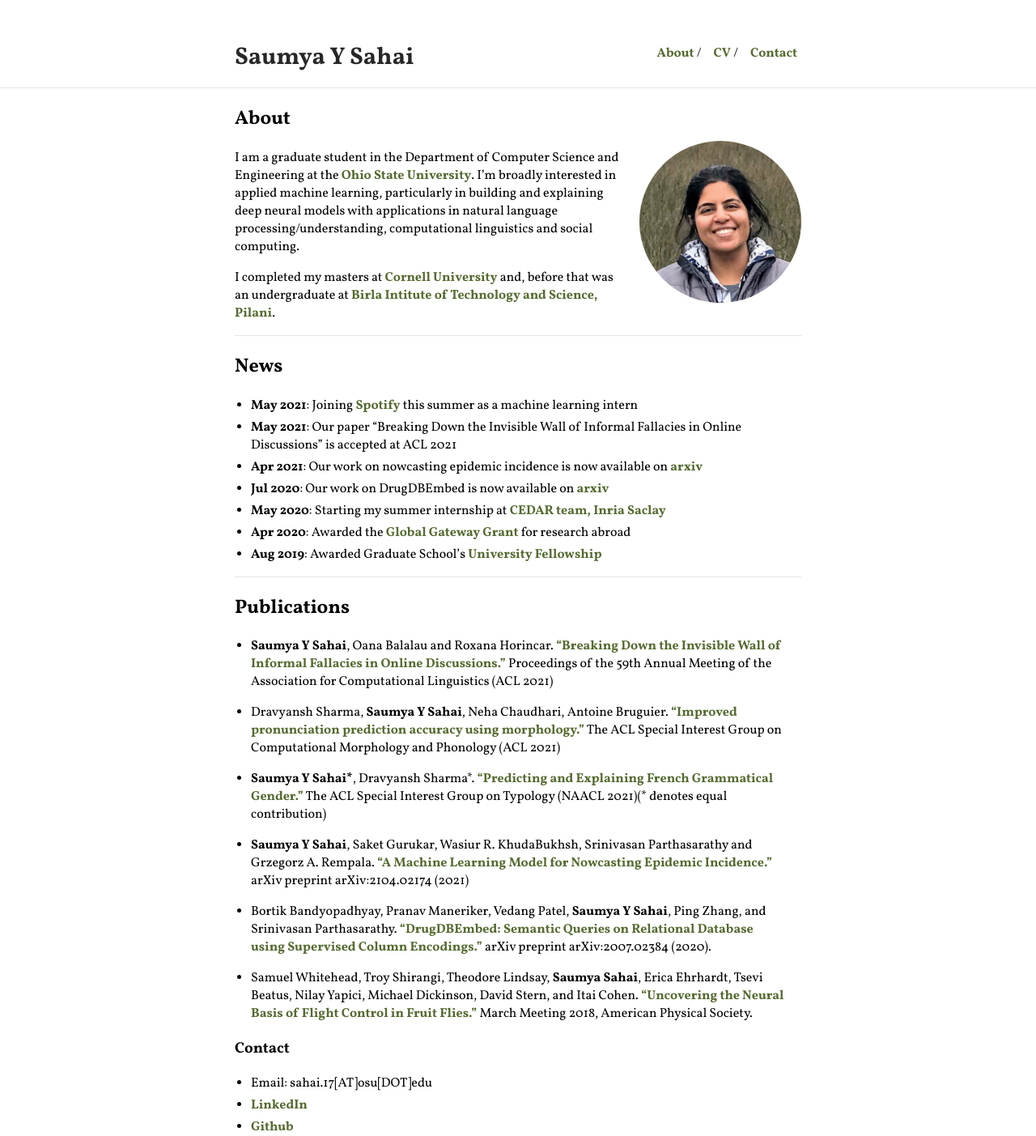
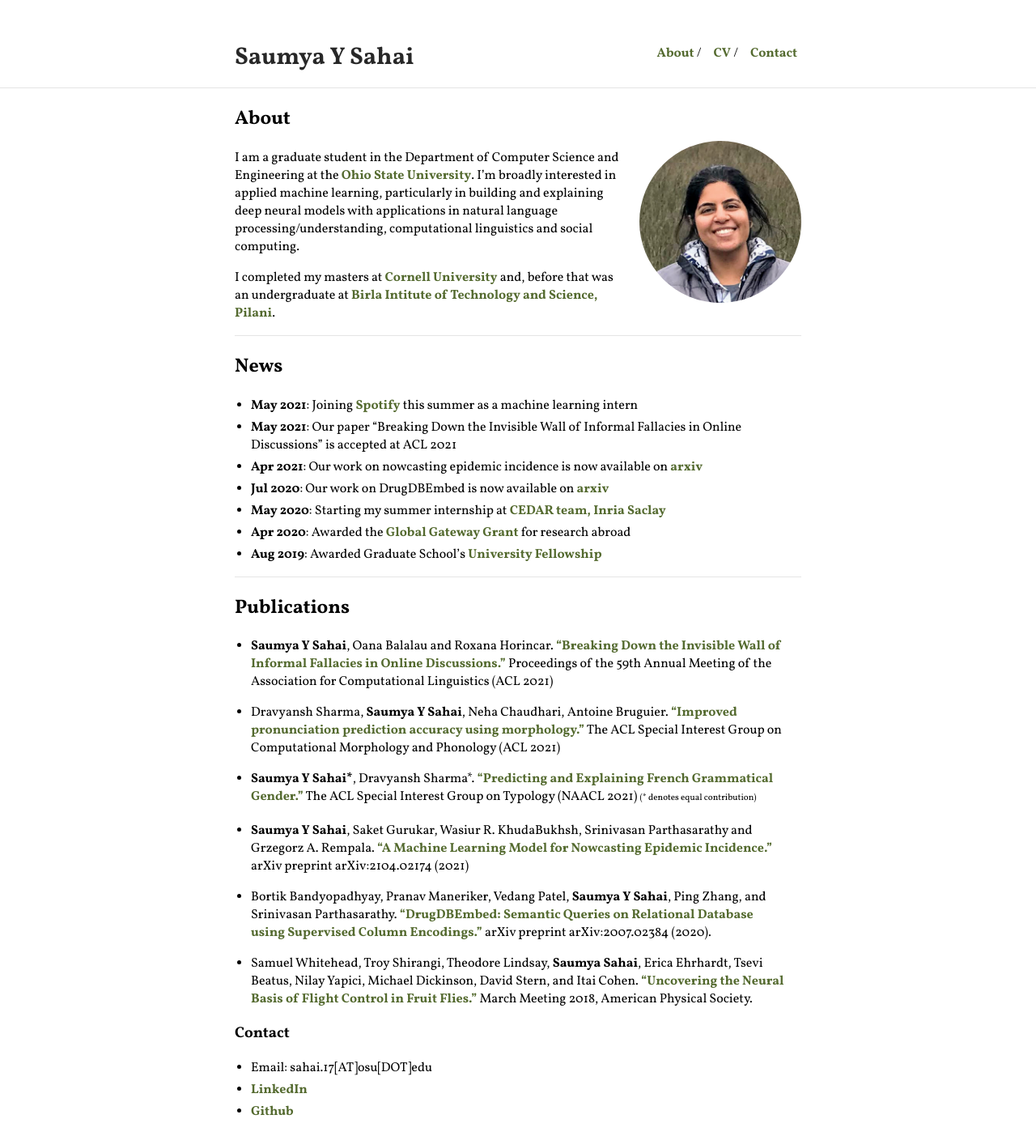
Before and after one commit to sahaisaumya/sahaisaumya.github.io, a Jekyll site: the page built from index.md, in a window 1280 px wide. Shown: the whole page at 81% size. Built offline with Jekyll 4.4.1, drawn with Linux system fonts in a browser that asks for light colours; our own code applies the rules of GitHub Pages for plain Markdown files.

```diff
--- a/index.md
+++ b/index.md
@@ -31,7 +31,7 @@ I completed my masters at [Cornell University](https://www.cornell.edu/) and, be
 
 * Dravyansh Sharma, **Saumya Y Sahai**, Neha Chaudhari, Antoine Bruguier. ["Improved pronunciation prediction accuracy using morphology."](https://drive.google.com/file/d/1_DcbGBmwcE4OiOKi6wHd6WZyM7ofXzzM/view?usp=sharing) The ACL Special Interest Group on Computational Morphology and Phonology (ACL 2021)
 
-* **Saumya Y Sahai\***, Dravyansh Sharma*. ["Predicting and Explaining French Grammatical Gender."](https://www.aclweb.org/anthology/2021.sigtyp-1.9.pdf) The ACL Special Interest Group on Typology (NAACL 2021)(\* denotes equal contribution)
+* **Saumya Y Sahai\***, Dravyansh Sharma*. ["Predicting and Explaining French Grammatical Gender."](https://www.aclweb.org/anthology/2021.sigtyp-1.9.pdf) The ACL Special Interest Group on Typology (NAACL 2021) <sub><sup> (\* denotes equal contribution) </sup></sub>
 
 * **Saumya Y Sahai**, Saket Gurukar, Wasiur R. KhudaBukhsh, Srinivasan Parthasarathy and Grzegorz A. Rempala. ["A Machine Learning Model for Nowcasting Epidemic
 Incidence."](https://arxiv.org/pdf/2104.02174.pdf) arXiv preprint arXiv:2104.02174 (2021)
```
